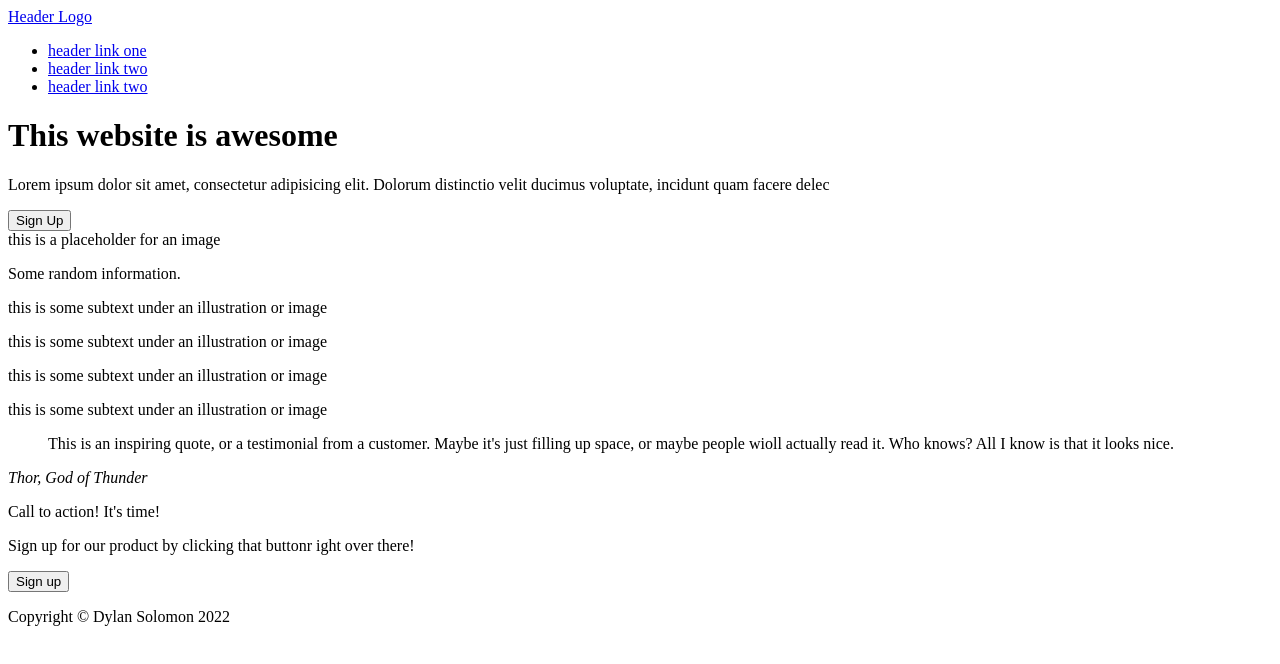
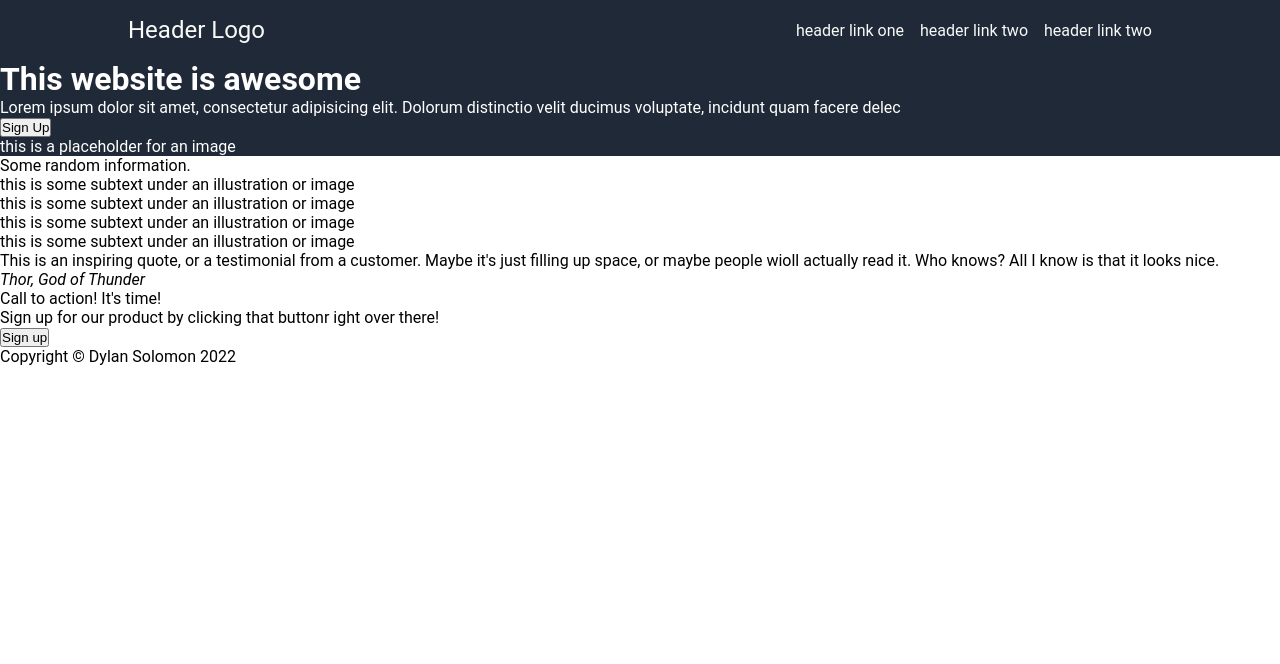
Before and after one commit to dylan-solomon/TOP-landing-page, a plain HTML site: page index.html in a window 1280 px wide. Drawn offline with Linux system fonts and the light colour scheme.

Commit message:
Create navbar's initial styling

```diff
--- a/index.html
+++ b/index.html
@@ -4,6 +4,7 @@
     <meta charset="UTF-8">
     <meta http-equiv="X-UA-Compatible" content="IE=edge">
     <meta name="viewport" content="width=device-width, initial-scale=1.0">
+    <link rel="stylesheet" href="style.css">
     <title>TOP Landing Page Project</title>
 </head>
 <body>
--- /dev/null
+++ b/style.css
@@ -0,0 +1,45 @@
+* {
+    margin: 0;
+    padding: 0;
+    box-sizing: border-box;
+    text-decoration: none;
+}
+
+body {
+    display: flex;
+    flex-direction: column;
+    font-family: 'Roboto', sans-serif;
+    font-size: 16px;
+
+}
+
+header {
+    display: flex;
+    flex-direction: column;
+    background-color: #1F2937;
+    color: white;
+}
+
+nav {
+    display: flex;
+    justify-content: space-between;
+    align-items: center;
+    margin: auto;
+    width: 80%;
+    height: 60px;
+}
+
+.logo a{
+    color: #F9FAF8;
+    font-size: 24px;
+}
+
+nav ul {
+    display: flex;
+    list-style-type: none;
+    gap: 16px;
+}
+
+nav ul a {
+    color: #F9FAF8;
+}
```
